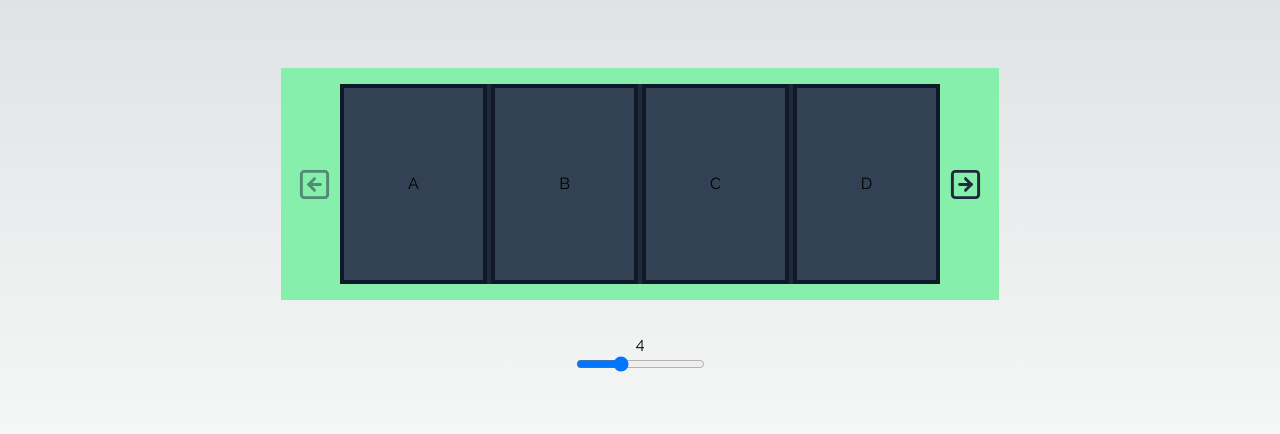
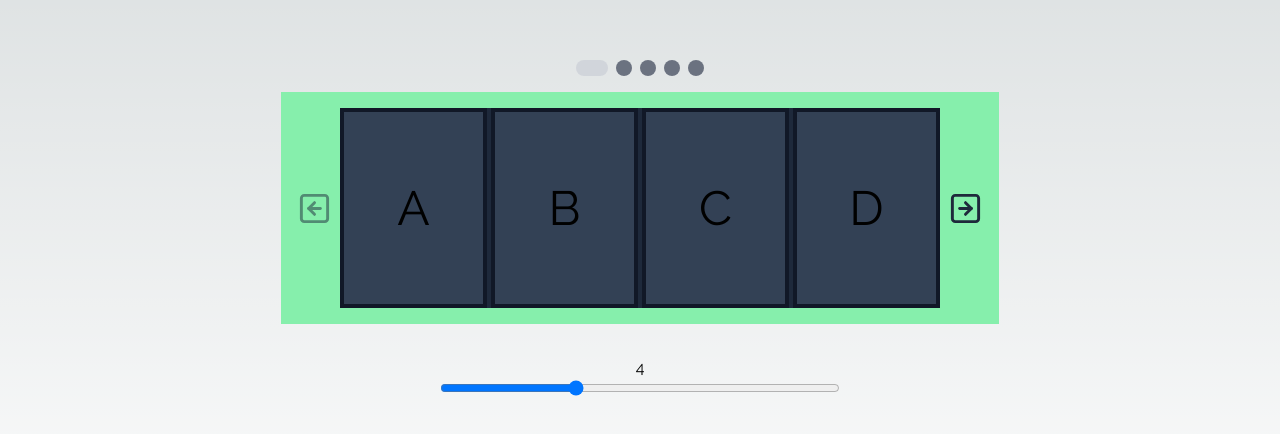
Before and after one commit to booi-dev/shokesu, a Next.js app: page /swiper in a window 1280 px wide. Shown: the part 180-614 px from the top of the page. Built offline with nearby package versions, Linux system fonts and the light colour scheme.

Commit message:
Create indicator

```diff
--- a/src/app/swiper/Segment.tsx
+++ b/src/app/swiper/Segment.tsx
@@ -1,9 +1,10 @@
 "use client";
 
 import { cn, splitArrayIntoChunks } from "@/utils/helpers";
-import { ArrowLeftSquare, ArrowRightSquare } from "lucide-react";
 import { useState } from "react";
 import Button from "../components/ui/Button";
+
+import { ArrowLeftSquare, ArrowRightSquare } from "lucide-react";
 
 const listConfig = [
   "a",
@@ -64,6 +65,17 @@ const Segment = () => {
 
   return (
     <div>
+      <div className="flex gap-2 justify-center items-center py-4">
+        {splittedArr.map((_, idx) => (
+          <div
+            key={idx}
+            className={cn(
+              "h-4 w-4 rounded-full bg-gray-500 transition-all duration-300",
+              activeIdx === idx && "w-8 bg-gray-300"
+            )}
+          />
+        ))}
+      </div>
       <div className="flex gap-2 bg-green-300 p-4 items-center">
         <Button
           onClick={handlePrev}
@@ -85,7 +97,7 @@ const Segment = () => {
               {item.map((i) => (
                 <div
                   key={i}
-                  className="p-4 w-full h-[200px] border-4 border-gray-900 bg-slate-700 flex items-center justify-center uppercase"
+                  className="p-4 w-full h-[200px] text-5xl border-4 border-gray-900 bg-slate-700 flex items-center justify-center uppercase"
                   style={{ width: itemWidth }}
                 >
                   {i}
@@ -104,7 +116,7 @@ const Segment = () => {
         </Button>
       </div>
 
-      <div className="flex items-center flex-col justify-center mt-8">
+      <div className="flex items-center mx-auto flex-col justify-center mt-8 w-[400px]">
         <div>{itemSize}</div>
         <input
           type="range"
@@ -112,6 +124,7 @@ const Segment = () => {
           max="10"
           value={itemSize}
           onChange={handleSlider}
+          className="w-full"
         />
       </div>
     </div>
```
